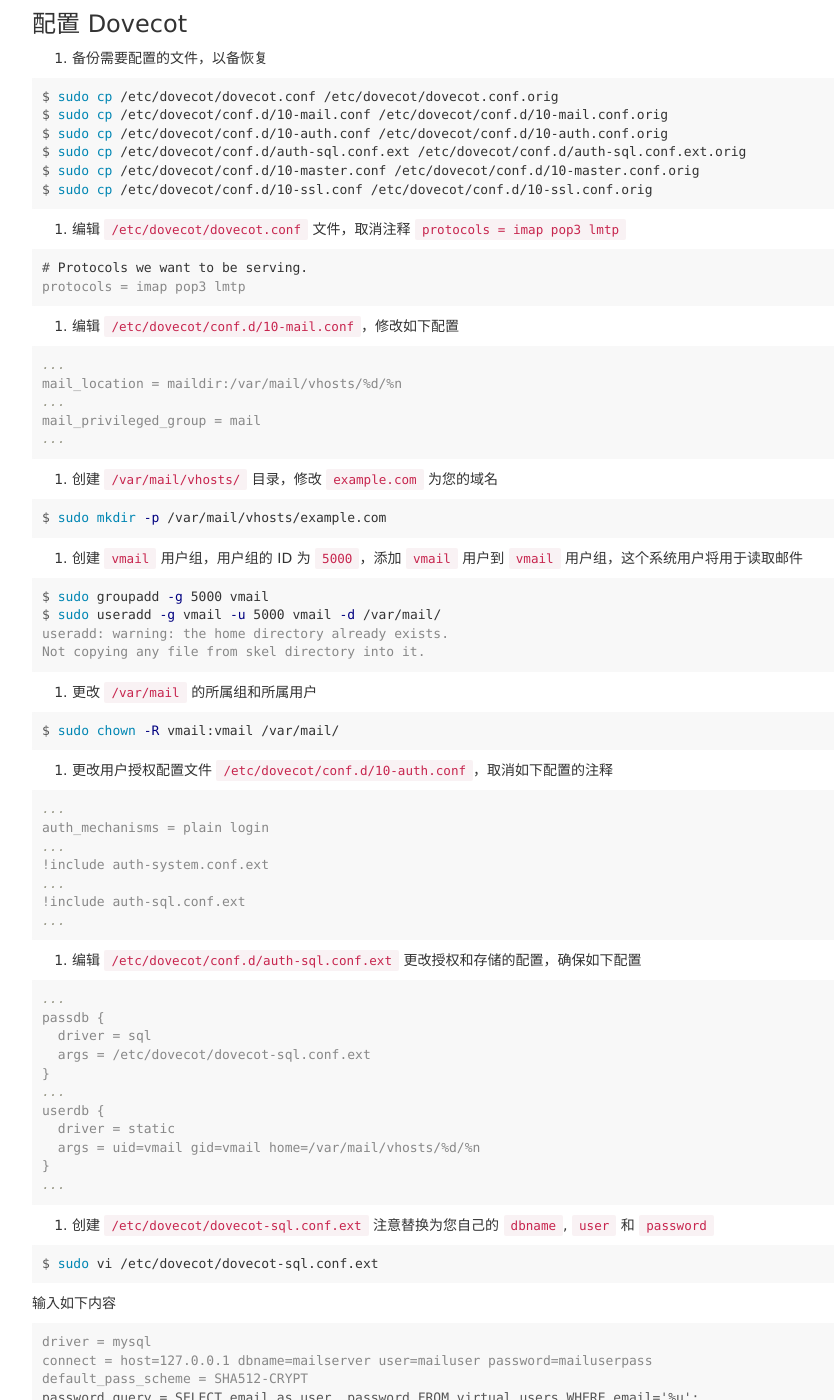
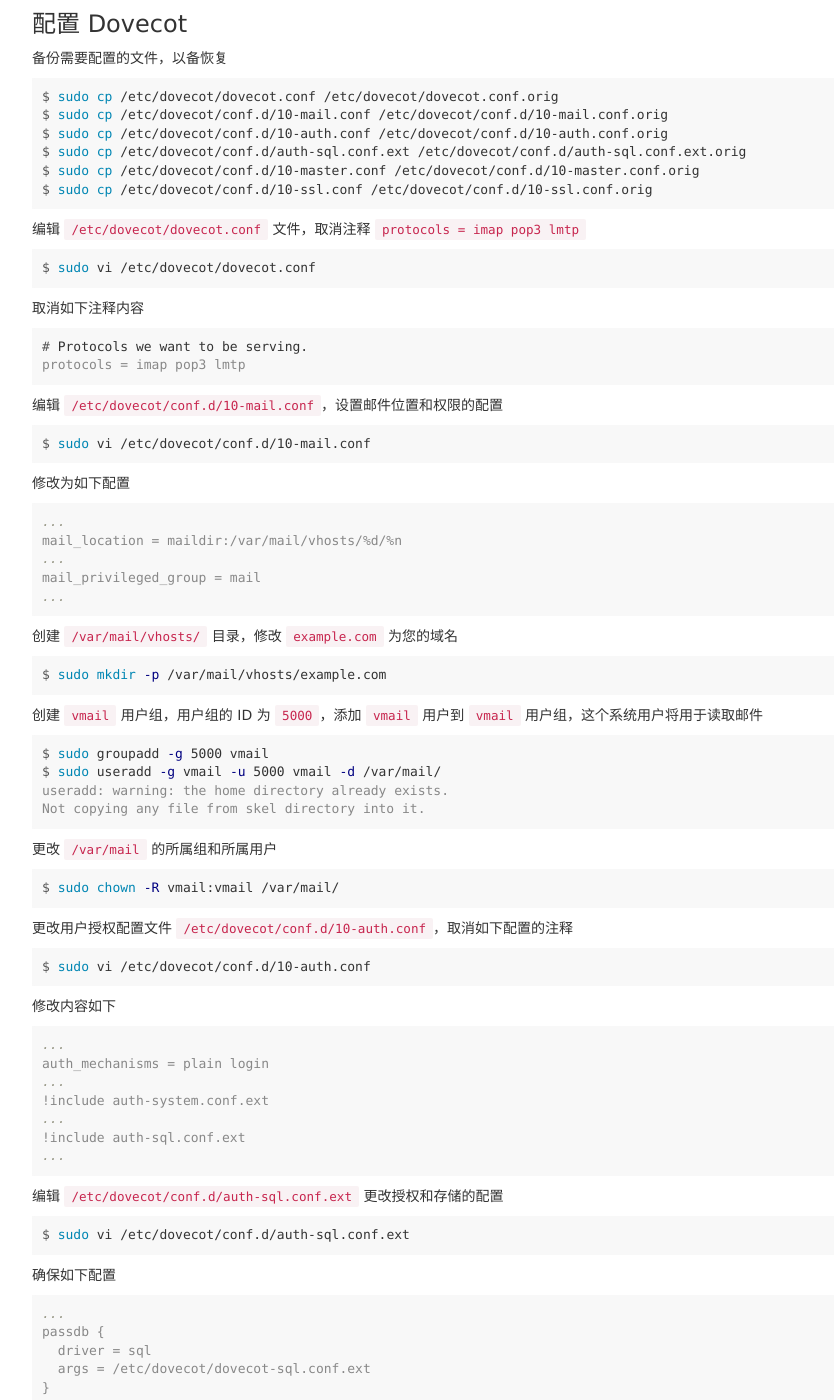
Before and after one commit to zhanming/zhanming.github.com, a Jekyll site: the page built from _posts/2019-08-10-how-to-config-email-server-with-postfix-dovecot-and-mariadb-on-centos-7.markdown, in a window 1280 px wide and 1400 px high, scrolled down 8102 px. Shown: the whole window, without its empty margins (38-872 px from the left). Built offline with Jekyll 4.4.1, drawn with Linux system fonts in a browser that asks for light colours; comment, search, counter and statistics services are not loaded; some of the changed lines change nothing that is shown.

Commit message:
delete index, cause style not support.

````diff
--- a/_posts/2019-08-10-how-to-config-email-server-with-postfix-dovecot-and-mariadb-on-centos-7.markdown
+++ b/_posts/2019-08-10-how-to-config-email-server-with-postfix-dovecot-and-mariadb-on-centos-7.markdown
@@ -82,19 +82,19 @@
 
 配置数据库部分需要先配置 MariaDB，再创建数据库和表
 
-1. 开启数据库服务
+开启数据库服务
 
 ```terminal
 $ sudo systemctl start mariadb
 ```
 
-1. 设置开机启动
+设置开机启动
 
 ```terminal
 $ sudo systemctl enable mariadb
 ```
 
-1. 使用 [mysql_secure_installation][2] 初始化数据库
+使用 [mysql_secure_installation][2] 初始化数据库
 
 ```terminal
 $ sudo mysql_secure_installation
@@ -160,31 +160,31 @@
 Thanks for using MariaDB!
 ```
 
-1. 创建一个新的数据库
+创建一个新的数据库
 
 ```terminal
 $ sudo mysqladmin -u root -p create mailserver
 ```
 
-1. 登录 MySQL
+登录 MySQL
 
 ```terminal
 $ mysql -u root -p
 ```
 
-1. 创建 MySQL 用户，分配相应的权限，*注意* 替换 `mailuserpass` 为您自己的密码
+创建 MySQL 用户，分配相应的权限，*注意* 替换 `mailuserpass` 为您自己的密码
 
 ```terminal
 MariaDB [(none)]> GRANT SELECT ON mailserver.* TO 'mailuser'@'127.0.0.1' IDENTIFIED BY 'mailuserpass';
 ```
 
-1. 刷新 MySQL 权限，应用更改
+刷新 MySQL 权限，应用更改
 
 ```terminal
 MariaDB [(none)]> FLUSH PRIVILEGES;
 ```
 
-1. 切换到新的数据库
+切换到新的数据库
 
 ```terminal
 MariaDB [(none)]> USE mailserver;
@@ -192,7 +192,7 @@
 MariaDB [mailserver]>
 ```
 
-1. 创建表来存储邮件的域名
+创建表来存储邮件的域名
 
 ```terminal
 CREATE TABLE `virtual_domains` (
@@ -202,7 +202,7 @@
 ) ENGINE=InnoDB DEFAULT CHARSET=utf8;
 ```
 
-1. 创建一个表来存储邮件地址和密码
+创建一个表来存储邮件地址和密码
 
 ```terminal
 CREATE TABLE `virtual_users` (
@@ -216,7 +216,7 @@
 ) ENGINE=InnoDB DEFAULT CHARSET=utf8;
 ```
 
-1. 创建一个表来存储邮件的别名
+创建一个表来存储邮件的别名
 
 ```terminal
 CREATE TABLE `virtual_aliases` (
@@ -233,7 +233,7 @@
 
 现在需要添加数据到表中
 
-1. 新增域名到 `virtual_domains` 表中
+新增域名到 `virtual_domains` 表中
 
 ```terminal
 INSERT INTO `mailserver`.`virtual_domains`
@@ -244,7 +244,7 @@
 
 注意，`id` ，由于三个表有主外键关系，这个 `id` 的值要插入到其他两个表中。
 
-1. 新增用户到 `vurtial_users` 表中。
+新增用户到 `vurtial_users` 表中。
 
 ```terminal
 INSERT INTO `mailserver`.`virtual_users`
@@ -255,7 +255,7 @@
 
 注意，请替换 `password` 为您的密码，替换 `postmaster@example.com` 为您的邮箱地址。
 
-1. 新增邮件别名，邮件别名可以主要用于转发，用于将别名的邮件转到真实的邮件地址。
+新增邮件别名，邮件别名可以主要用于转发，用于将别名的邮件转到真实的邮件地址。
 
 ```terminal
 INSERT INTO `mailserver`.`virtual_aliases`
@@ -268,7 +268,7 @@
 
 添加完数据之后，我们可以测试一下，查看一下插入的值
 
-1. 查看 `virtual_domains` 表的内容
+查看 `virtual_domains` 表的内容
 
 ```terminal
 MariaDB [mailserver]> SELECT * FROM mailserver.virtual_domains;
@@ -280,7 +280,7 @@
 1 row in set (0.00 sec)
 ```
 
-2. 查看 `virtual_users` 表的内容
+查看 `virtual_users` 表的内容
 
 ```terminal
 MariaDB [mailserver]> SELECT * FROM mailserver.virtual_users;
@@ -292,7 +292,7 @@
 1 row in set (0.00 sec)
 ```
 
-1. 查看 `virtual_alias` 表的内容
+查看 `virtual_alias` 表的内容
 
 ```terminal
 MariaDB [mailserver]> SELECT * FROM mailserver.virtual_aliases;
@@ -304,7 +304,7 @@
 1 row in set (0.00 sec)
 ```
 
-1. 如果内容没有问题，我们可以退出数据库了
+如果内容没有问题，我们可以退出数据库了
 
 ```terminal
 MariaDB [mailserver]> exit
@@ -316,13 +316,13 @@
 
 `main.cf` 是 Postfix 的主要配置文件，配置步骤如下
 
-1. 拷贝原始文件，以备恢复
+拷贝原始文件，以备恢复
 
 ```terminal
 $ sudo cp /etc/postfix/main.cf /etc/postfix/main.cf.orig
 ```
 
-1. 编辑 `main.cf` 配置文件，*注意*，请替换 `example.com` 为您的域名
+编辑 `main.cf` 配置文件，*注意*，请替换 `example.com` 为您的域名
 
 ```terminal
 $ sudo vi /etc/postfix/main.cf
@@ -374,7 +374,7 @@
 
 `main.cf` 声明了 `virtual_mailbox_domains`, `virtual_mailbox_maps`, `virtual-alias-maps` 和 `mysql-virtual-email2email` 的位置
 
-1. 创建 `mysql-virtual-alias-maps.cf`，注意修改相关参数值符合您的实际配置
+创建 `mysql-virtual-alias-maps.cf`，注意修改相关参数值符合您的实际配置
 
 ```terminal
 $ sudo vi /etc/postfix/mysql-virtual-mailbox-domains.cf
@@ -390,7 +390,7 @@
 query = SELECT 1 FROM virtual_domains WHERE name='%s'
 ```
 
-1. 创建 `/etc/postfix/mysql-virtual-mailbox-maps.cf`
+创建 `/etc/postfix/mysql-virtual-mailbox-maps.cf`
 
 ```terminal
 $ sudo vi /etc/postfix/mysql-virtual-mailbox-maps.cf
@@ -406,7 +406,7 @@
 query = SELECT 1 FROM virtual_users WHERE email='%s'
 ```
 
-1. 创建 `/etc/postfix/mysql-virtual-alias-maps.cf`
+创建 `/etc/postfix/mysql-virtual-alias-maps.cf`
 
 ```terminal
 $ sudo vi /etc/postfix/mysql-virtual-alias-maps.cf
@@ -422,7 +422,7 @@
 query = SELECT destination FROM virtual_aliases WHERE source='%s'
 ```
 
-1. 创建 `/etc/postfix/mysql-virtual-email2email.cf`
+创建 `/etc/postfix/mysql-virtual-email2email.cf`
 
 ```terminal
 $ sudo vi /etc/postfix/mysql-virtual-email2email.cf
@@ -438,34 +438,34 @@
 query = SELECT email FROM virtual_users WHERE email='%s'
 ```
 
-1. 重启 Postfix
+重启 Postfix
 
 ```terminal
 $ sudo systemctl restart postfix
 ```
 
-1. 使用 `postmap` 命令测试访问 `virtual_domains` 表，返回 `1` 表示成功
+使用 `postmap` 命令测试访问 `virtual_domains` 表，返回 `1` 表示成功
 
 ```terminal
 $ sudo postmap -q example.com mysql:/etc/postfix/mysql-virtual-mailbox-domains.c
 1
 ```
 
-1. 测试访问 `virtual_users` 表，返回 `1` 表示成功
+测试访问 `virtual_users` 表，返回 `1` 表示成功
 
 ```terminal
 $ sudo postmap -q email1@example.com mysql:/etc/postfix/mysql-virtual-mailbox-maps.cf
 1
 ```
 
-1. 测试 `virtual_users` 表 返回对应的 email 值
+测试 `virtual_users` 表 返回对应的 email 值
 
 ```terminal
 $ sudo postmap -q postmaster@example.com mysql:/etc/postfix/mysql-virtual-email2email.cf
 postmaster@example.com
 ```
 
-1. 测试 `virtual_alias` 表，返回对应的 destination 值
+测试 `virtual_alias` 表，返回对应的 destination 值
 
 ```terminal
 $ sudo postmap -q alias@example.com mysql:/etc/postfix/mysql-virtual-alias-maps.cf
@@ -494,7 +494,7 @@
 
 ### 配置 Dovecot
 
-1. 备份需要配置的文件，以备恢复
+备份需要配置的文件，以备恢复
 
 ```terminal
 $ sudo cp /etc/dovecot/dovecot.conf /etc/dovecot/dovecot.conf.orig
@@ -505,14 +505,26 @@
 $ sudo cp /etc/dovecot/conf.d/10-ssl.conf /etc/dovecot/conf.d/10-ssl.conf.orig
 ```
 
-1. 编辑 `/etc/dovecot/dovecot.conf` 文件，取消注释 `protocols = imap pop3 lmtp`
+编辑 `/etc/dovecot/dovecot.conf` 文件，取消注释 `protocols = imap pop3 lmtp`
+
+```terminal
+$ sudo vi /etc/dovecot/dovecot.conf
+```
+
+取消如下注释内容
 
 ```terminal
 # Protocols we want to be serving.
 protocols = imap pop3 lmtp
 ```
 
-1. 编辑 `/etc/dovecot/conf.d/10-mail.conf`，修改如下配置
+编辑 `/etc/dovecot/conf.d/10-mail.conf`，设置邮件位置和权限的配置
+
+```terminal
+$ sudo vi /etc/dovecot/conf.d/10-mail.conf
+```
+
+修改为如下配置
 
 ```terminal
 ...
@@ -522,13 +534,13 @@
 ...
 ```
 
-1. 创建 `/var/mail/vhosts/` 目录，修改 `example.com` 为您的域名
+创建 `/var/mail/vhosts/` 目录，修改 `example.com` 为您的域名
 
 ```terminal
 $ sudo mkdir -p /var/mail/vhosts/example.com
 ```
 
-1. 创建 `vmail` 用户组，用户组的 ID 为 `5000`，添加 `vmail` 用户到 `vmail` 用户组，这个系统用户将用于读取邮件
+创建 `vmail` 用户组，用户组的 ID 为 `5000`，添加 `vmail` 用户到 `vmail` 用户组，这个系统用户将用于读取邮件
 
 ```terminal
 $ sudo groupadd -g 5000 vmail
@@ -537,13 +549,19 @@
 Not copying any file from skel directory into it.
 ```
 
-1. 更改 `/var/mail` 的所属组和所属用户
+更改 `/var/mail` 的所属组和所属用户
 
 ```terminal
 $ sudo chown -R vmail:vmail /var/mail/
 ```
 
-1. 更改用户授权配置文件 `/etc/dovecot/conf.d/10-auth.conf`，取消如下配置的注释
+更改用户授权配置文件 `/etc/dovecot/conf.d/10-auth.conf`，取消如下配置的注释
+
+```terminal
+$ sudo vi /etc/dovecot/conf.d/10-auth.conf
+```
+
+修改内容如下
 
 ```terminal
 ...
@@ -555,7 +573,13 @@
 ...
 ```
 
-1. 编辑 `/etc/dovecot/conf.d/auth-sql.conf.ext` 更改授权和存储的配置，确保如下配置
+编辑 `/etc/dovecot/conf.d/auth-sql.conf.ext` 更改授权和存储的配置
+
+```terminal
+$ sudo vi /etc/dovecot/conf.d/auth-sql.conf.ext
+```
+
+确保如下配置
 
 ```terminal
 ...
@@ -571,7 +595,7 @@
 ...
 ```
 
-1. 创建 `/etc/dovecot/dovecot-sql.conf.ext` 注意替换为您自己的 `dbname`, `user` 和 `password`
+创建 `/etc/dovecot/dovecot-sql.conf.ext` 注意替换为您自己的 `dbname`, `user` 和 `password`
 
 ```terminal
 $ sudo vi /etc/dovecot/dovecot-sql.conf.ext
@@ -586,19 +610,19 @@
 password_query = SELECT email as user, password FROM virtual_users WHERE email='%u';
 ```
 
-1. 更改 `/etc/dovecot` 目录的所属权限
+更改 `/etc/dovecot` 目录的所属权限
 
 ```terminal
 $ sudo chown -R vmail:dovecot /etc/dovecot
 ```
 
-1. 更改 `/etc/dovecot` 目录的读写权限
+更改 `/etc/dovecot` 目录的读写权限
 
 ```terminal
 $ sudo chmod -R o-rwx /etc/dovecot
 ```
 
-1. 编辑服务配置文件 `/etc/dovecot/conf.d/10-master.conf`
+编辑服务配置文件 `/etc/dovecot/conf.d/10-master.conf`
 
 ```terminal
 $ sudo vi /etc/dovecot/conf.d/10-master.conf
@@ -662,7 +686,7 @@
 }
 ```
 
-1. 保存更改后，重启 dovecot 服务
+保存更改后，重启 dovecot 服务
 
 ```terminal
 $ sudo systemctl restart dovecot
@@ -672,13 +696,13 @@
 
 测试一下邮件服务，本例已经新建了 `postmaster@example.com` 的邮箱，以此为例
 
-1. 本例使用 `mailx` 进行发邮件的测试，先进行安装
+本例使用 `mailx` 进行发邮件的测试，先进行安装
 
 ```terminal
 $ sudo yum install mailx
 ```
 
-1. 使用如下命令进行测试
+使用如下命令进行测试
 
 ```terminal
 $ sudo mail postmaster@example.com
@@ -689,7 +713,7 @@
 
 `*注意*` 输入 `Ctrl+D` 进行退出并发送
 
-1. 当邮件发送之后，我们可以通过查看日志 `/var/log/maillog` 进行确认
+当邮件发送之后，我们可以通过查看日志 `/var/log/maillog` 进行确认
 
 ```terminal
 $ sudo tail /var/log/maillog
@@ -701,7 +725,7 @@
 
 这表示邮件已经发送
 
-1. 也可以进入目录查看一下，使用 `mutt` 命令
+也可以进入目录查看一下，使用 `mutt` 命令
 
 ```terminal
 $ sudo yum install mutt
````
